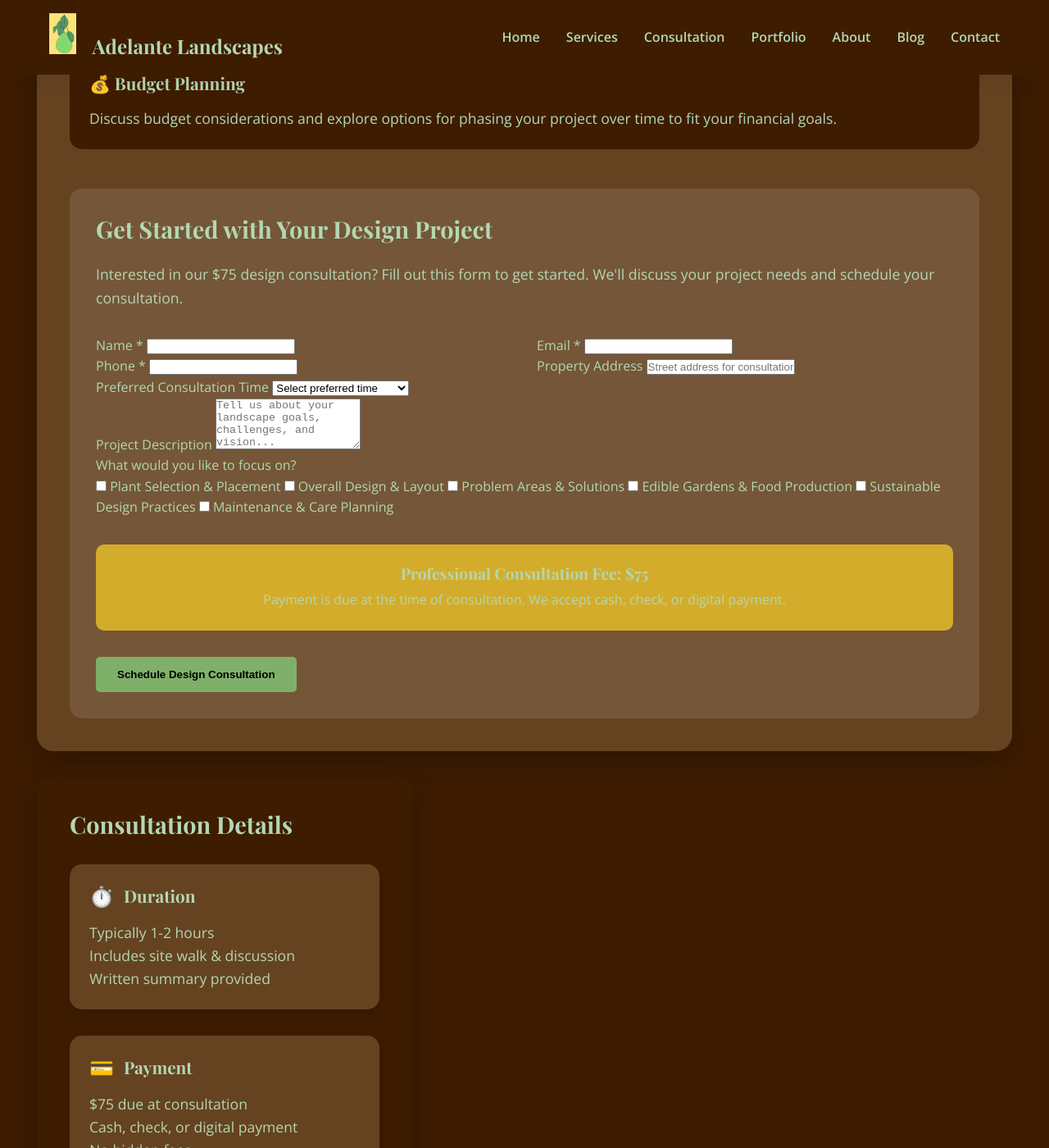
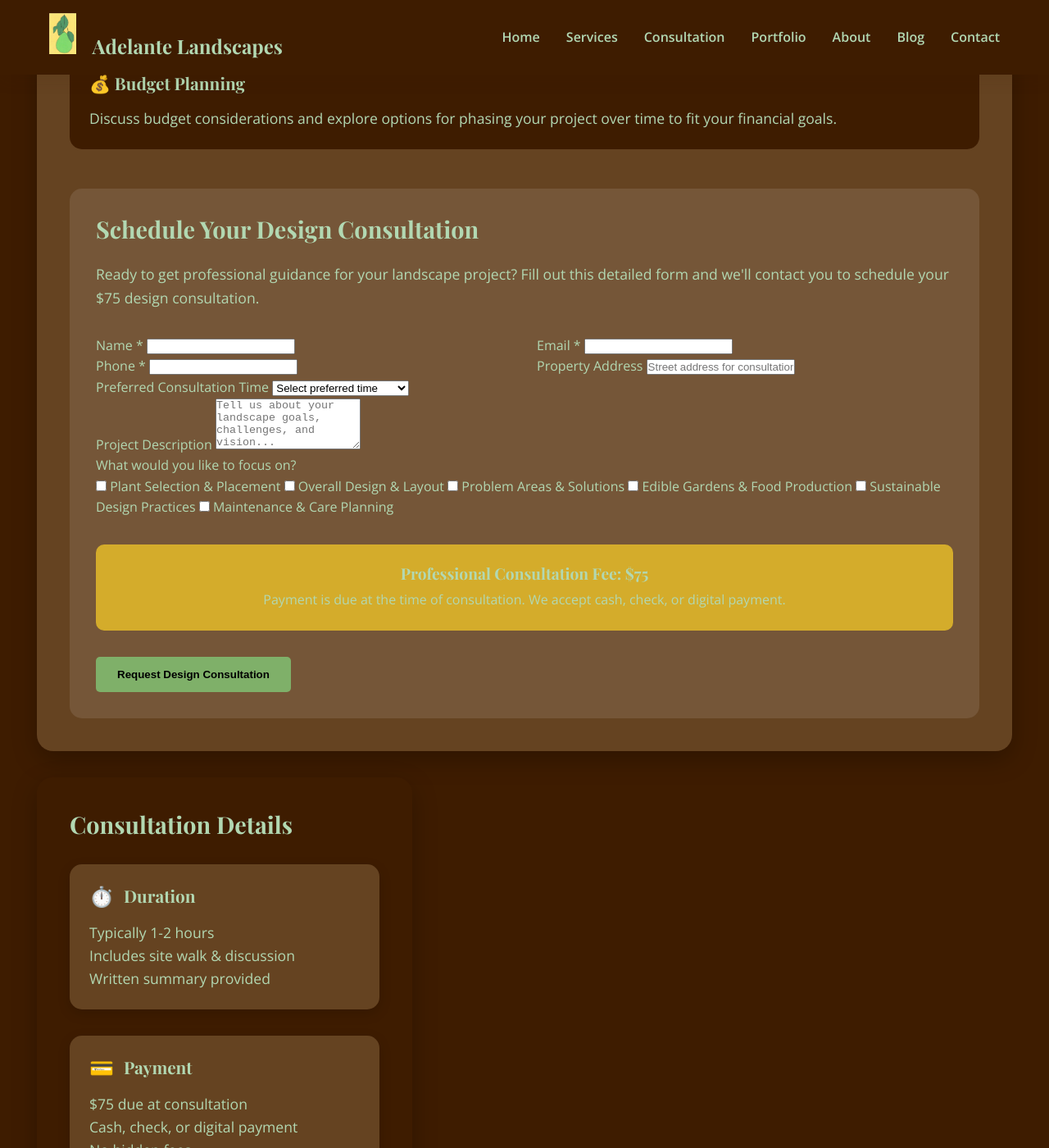
Before and after one commit to Benjination/AdelanteLandscapes, a Jekyll site: the page built from consultation.html, in a window 1280 px wide and 1400 px high, scrolled down 1861 px. Shown: the whole window at 82% size. Built offline with Jekyll 4.4.1, drawn with Linux system fonts in a browser that asks for light colours.

Commit message:
Clarify consultation form messaging - detailed form for consultation requests
- Updated title back to 'Schedule Your Design Consultation'
- Clarified that detailed form is for consultation scheduling
- Changed button to 'Request Design Consultation' for accuracy
- Updated email subject to distinguish detailed consultation requests
- Form still uses unified contact endpoint but with full consultation details

```diff
--- a/consultation.html
+++ b/consultation.html
@@ -76,15 +76,15 @@ description: Professional landscape design consultation for $75. Get expert reco
 
           <!-- Consultation Form -->
           <div class="consultation-form" style="margin-top: 3rem; padding: 2rem; background: rgba(255,255,255,0.1); border-radius: 15px;">
-            <h3 style="color: var(--secondary-color); margin-bottom: 1.5rem; font-size: 1.8rem;">Get Started with Your Design Project</h3>
+            <h3 style="color: var(--secondary-color); margin-bottom: 1.5rem; font-size: 1.8rem;">Schedule Your Design Consultation</h3>
             <p style="color: var(--text-light); font-size: 1.1rem; margin-bottom: 2rem; line-height: 1.6;">
-              Interested in our $75 design consultation? Fill out this form to get started. We'll discuss your project needs and schedule your consultation.
+              Ready to get professional guidance for your landscape project? Fill out this detailed form and we'll contact you to schedule your $75 design consultation.
             </p>
 
             <form class="consultation-booking-form" action="https://formspree.io/f/xpwljvnd" method="POST">
               <!-- Hidden fields for multiple recipients -->
               <input type="hidden" name="_cc" value="Benjination2@gmail.com">
-              <input type="hidden" name="_subject" value="Design Consultation Inquiry">
+              <input type="hidden" name="_subject" value="Design Consultation Request - Detailed Form">
               <input type="hidden" name="_next" value="{{ site.url }}{{ site.baseurl }}/thank-you/">
 
               <div class="row">
@@ -162,7 +162,7 @@ description: Professional landscape design consultation for $75. Get expert reco
                 <p style="color: black; font-size: 1rem; margin: 0;">Payment is due at the time of consultation. We accept cash, check, or digital payment.</p>
               </div>
 
-              <button type="submit" class="btn btn-primary">Schedule Design Consultation</button>
+              <button type="submit" class="btn btn-primary">Request Design Consultation</button>
             </form>
           </div>
         </div>
```
